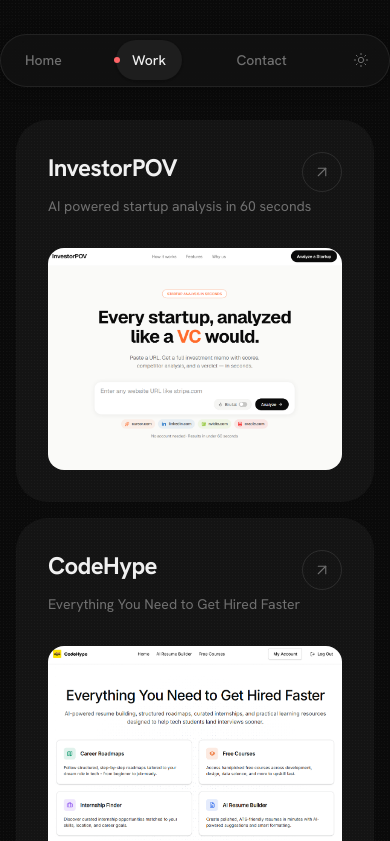
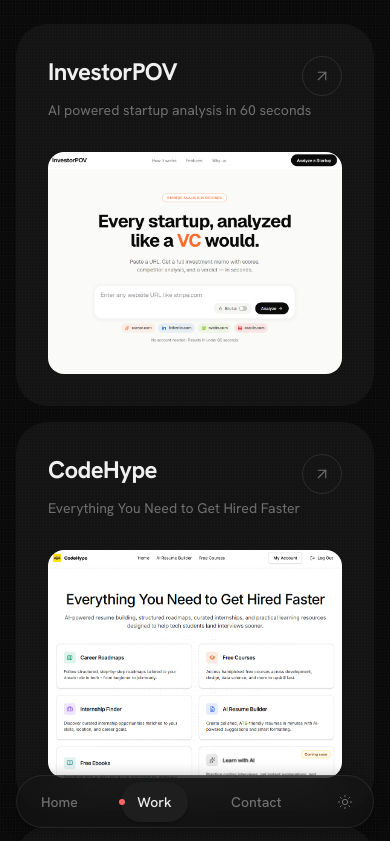
Before and after one commit to harisahmad59/Hypefolio, a Next.js app: page /work in a window 390 px wide. Shown: the top 841 px of the page. Built offline with nearby package versions, Linux system fonts and the light colour scheme.

Commit message:
Fix mobile layout constraints and move navbar to bottom on small screens

```diff
--- a/src/app/layout.tsx
+++ b/src/app/layout.tsx
@@ -38,7 +38,7 @@
       </head>
       <body>
         <ThemeProvider>
-          <div className="mx-auto max-w-[1400px] px-4 pt-[120px] pb-6 sm:px-8 sm:pb-10 lg:pt-[165px]">
+          <div className="mx-auto max-w-[1400px] px-4 pt-6 pb-[108px] sm:px-8 sm:pt-8 sm:pb-[120px] lg:pt-[165px] lg:pb-10">
             {children}
           </div>
         </ThemeProvider>
--- a/src/components/GitHubGrid.tsx
+++ b/src/components/GitHubGrid.tsx
@@ -19,7 +19,7 @@
     <div
       onMouseEnter={onMouseEnter}
       onMouseLeave={onMouseLeave}
-      className={`flex h-[320px] shrink-0 flex-col justify-between rounded-[32px] bg-[var(--color-card)] p-8 sm:p-10 ${className}`}
+      className={`flex h-auto flex-col justify-between rounded-[32px] bg-[var(--color-card)] p-8 sm:p-10 lg:h-[320px] lg:shrink-0 ${className}`}
     >
       {/* Header */}
       <div className="mb-4 flex items-center justify-between">
--- a/src/components/ManifestoCard.tsx
+++ b/src/components/ManifestoCard.tsx
@@ -13,7 +13,7 @@
     <div
       onMouseEnter={onMouseEnter}
       onMouseLeave={onMouseLeave}
-      className={`flex h-[670px] flex-col justify-between rounded-[32px] bg-[var(--color-card)] p-8 sm:p-10 overflow-auto ${className}`}
+      className={`flex h-auto flex-col justify-between rounded-[32px] bg-[var(--color-card)] p-8 sm:p-10 overflow-visible lg:h-[670px] lg:overflow-auto ${className}`}
     >
       <div>
         {/* Heading */}
--- a/src/components/Navbar.tsx
+++ b/src/components/Navbar.tsx
@@ -16,7 +16,7 @@
   const { theme, toggleTheme } = useTheme();
 
   return (
-    <nav className="fixed top-0 left-0 z-50 flex h-[120px] w-full items-center justify-center lg:h-[165px]">
+    <nav className="fixed bottom-4 left-1/2 z-50 flex h-[53px] w-[calc(100%-2rem)] max-w-[500px] -translate-x-1/2 items-center justify-center lg:top-0 lg:bottom-auto lg:left-0 lg:h-[165px] lg:w-full lg:max-w-none lg:translate-x-0">
       <div className="flex h-[53px] w-full max-w-[500px] items-center justify-between rounded-full border border-[var(--color-nav-border)] bg-[var(--color-nav-bg)] px-2 shadow-[0_2px_16px_var(--color-nav-shadow)] backdrop-blur-xl backdrop-saturate-150">
         {navLinks.map((link) => {
           const isActive = pathname === link.href;
--- a/src/components/RightPanel.tsx
+++ b/src/components/RightPanel.tsx
@@ -73,7 +73,7 @@
   return (
     <div className="flex flex-col gap-4">
       {/* Top section — fixed height; brands card scrolls instead of expanding */}
-      <div className="grid h-auto gap-4 overflow-hidden lg:h-[670px] lg:grid-rows-[auto_minmax(0,1fr)]">
+      <div className="grid h-auto gap-4 overflow-visible lg:h-[670px] lg:grid-rows-[auto_minmax(0,1fr)] lg:overflow-hidden">
       {/* Row — Two project cards side by side */}
       <div className="grid grid-cols-1 gap-4 md:grid-cols-2">
         {/* Card 1 — CodeHype */}
@@ -203,7 +203,7 @@
       {/* Card 2 — Work & Collaborations */}
       <InfoCard
         label="Brands Worked With"
-        className={`brands-scroll h-full min-h-0 overflow-auto transition-all duration-200 ${getBlurClass("brands")}`}
+        className={`brands-scroll h-auto overflow-visible transition-all duration-200 lg:h-full lg:min-h-0 lg:overflow-auto ${getBlurClass("brands")}`}
       >
         <h3 className="mb-4 text-lg font-semibold text-[var(--color-heading)]">
           Websites OR Content Marketing
```
